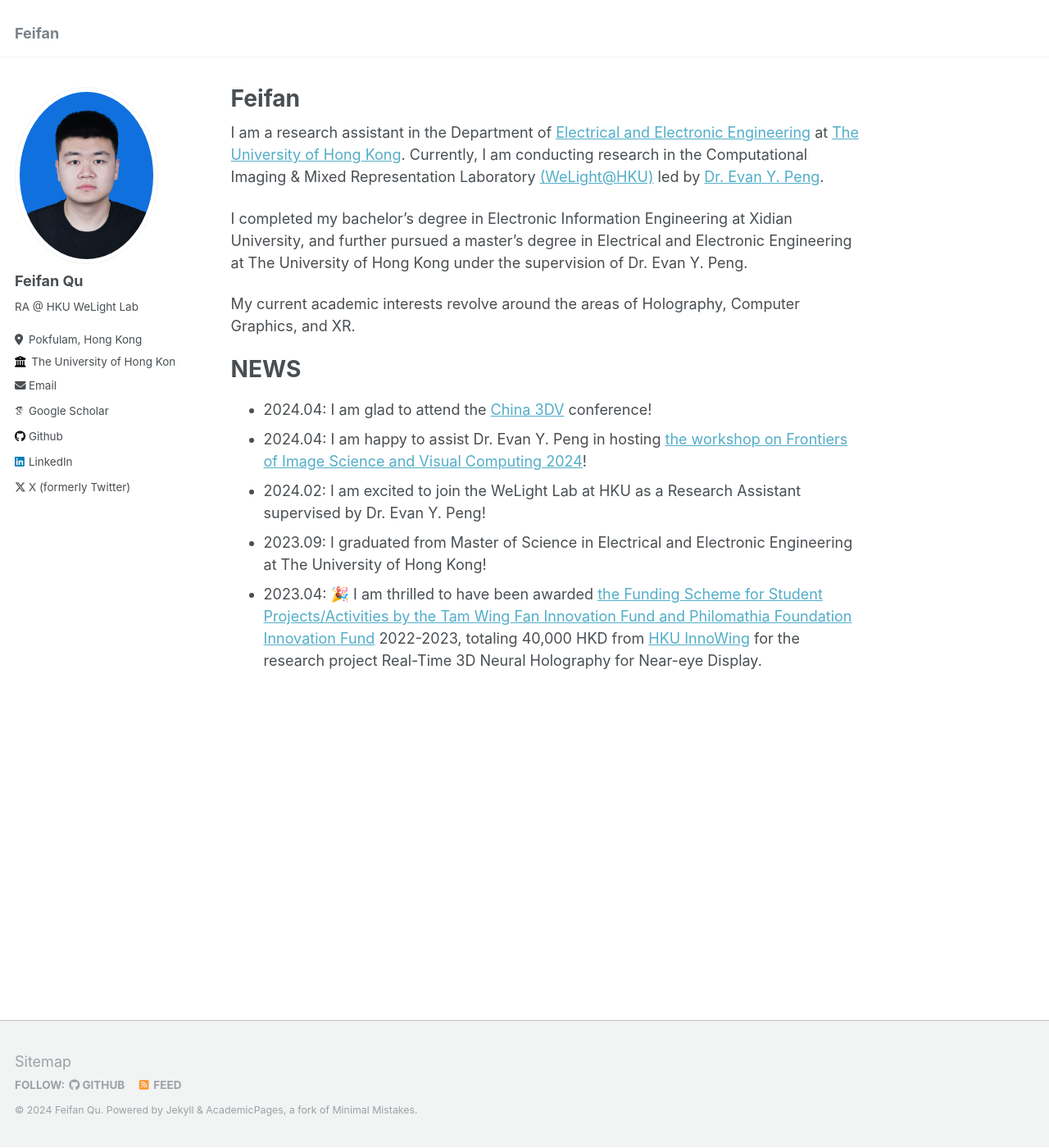
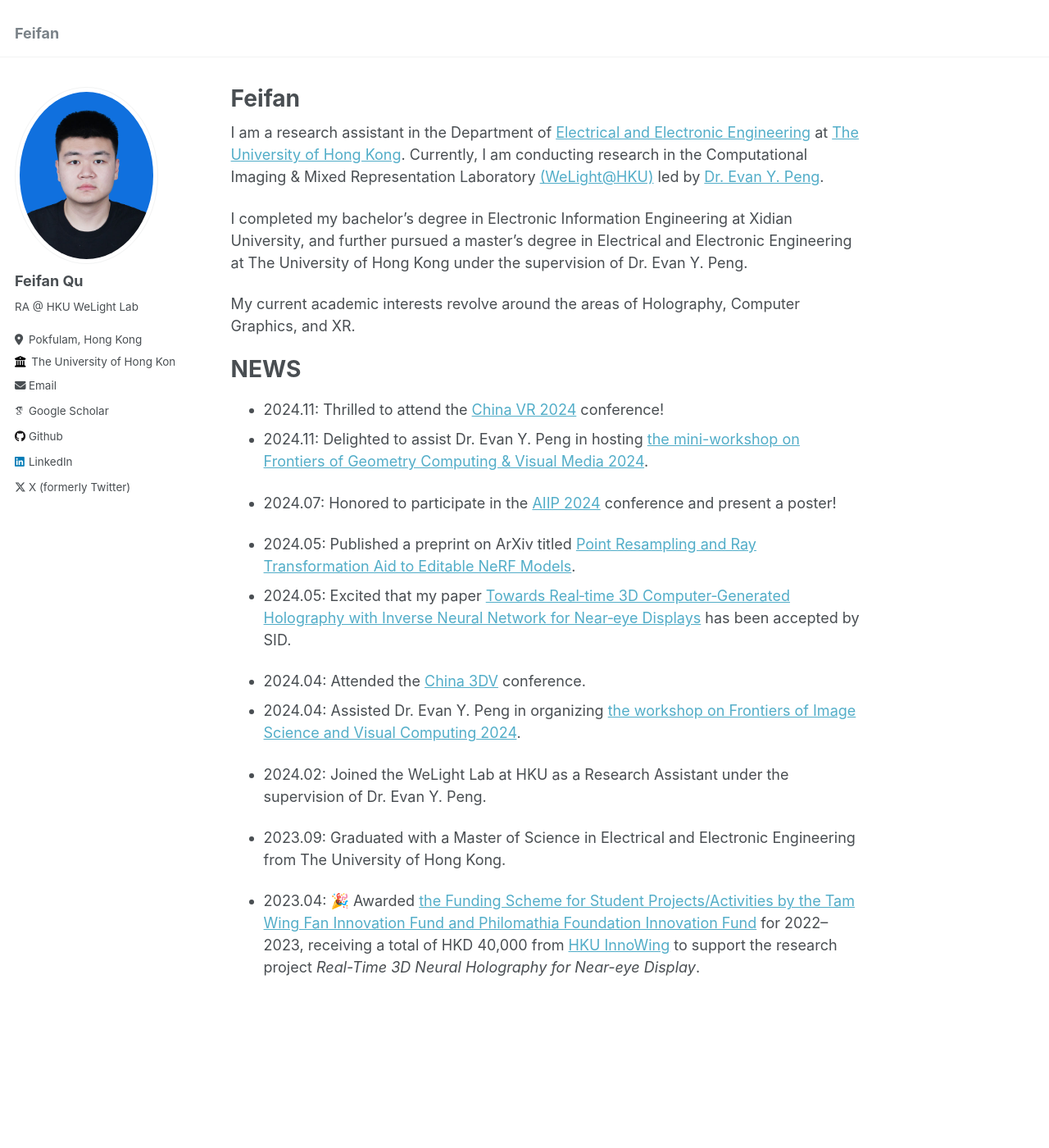
Before and after one commit to QuFeiFan/QuFeiFan.github.io, a Jekyll site: the page built from _pages/about.md, in a window 1280 px wide and 1400 px high. Shown: the whole window at 82% size. Built offline with Jekyll 4.4.1, drawn with Linux system fonts in a browser that asks for light colours; some web fonts are replaced.

Commit message:
Changes to be committed: 	modified:   _pages/about.md

```diff
--- a/_pages/about.md
+++ b/_pages/about.md
@@ -16,8 +16,30 @@ My current academic interests revolve around the areas of Holography, Computer G
 
 NEWS
 ======
+<!-- - 2024.11: I am happy to attending the [China VR 2024](https://chinavr2024.xmu.edu.cn/) conference!
+- 2024.11: I am glad to  assist Dr. Evan Y. Peng in hosting [the mini-workshop on Frontiers of Geometry Computing & Visual Media 2024](https://hku.welight.fun/events/workshop_24Nov/)!
+- 2024.07: I am happy to attend the [AIIP 2024](https://www.opticsjournal.net/cl/aiip2024.html) conference and present a poster!
+- 2024.05: I 在 Arxiv上发布了一篇关于[Point Resampling and Ray Transformation Aid to Editable NeRF Models](https://arxiv.org/abs/2405.07306)的预印本文章.
+- 2024.05: 我 的 [Towards Real‐time 3D Computer‐Generated Holography with Inverse Neural Network for Near‐eye Displays](https://scholar.google.com/citations?view_op=view_citation&hl=zh-CN&user=0QUvtRoAAAAJ&citation_for_view=0QUvtRoAAAAJ:u-x6o8ySG0sC) paper 被 SID 接受，
 - 2024.04: I am glad to attend the [China 3DV](http://www.csig3dv.net/) conference!
 - 2024.04: I am happy to assist Dr. Evan Y. Peng in hosting [the workshop on Frontiers of Image Science and Visual Computing 2024](https://hku.welight.fun/events/)!
 - 2024.02: I am excited to join the WeLight Lab at HKU as a Research Assistant supervised by Dr. Evan Y. Peng!
 - 2023.09: I graduated from Master of Science in Electrical and Electronic Engineering at The University of Hong Kong!
-- 2023.04:  🎉 I am thrilled to have been awarded [the Funding Scheme for Student Projects/Activities by the Tam Wing Fan Innovation Fund and Philomathia Foundation Innovation Fund](https://innoacademy.engg.hku.hk/funding-scheme/#:~:text=The%20Funding%20Scheme%20for%20student,engineering%20problems%20in%20the%20world.) 2022-2023, totaling 40,000 HKD from [HKU InnoWing](https://innowings.engg.hku.hk/) for the research project Real-Time 3D Neural Holography for Near-eye Display.
+- 2023.04:  🎉 I am thrilled to have been awarded [the Funding Scheme for Student Projects/Activities by the Tam Wing Fan Innovation Fund and Philomathia Foundation Innovation Fund](https://innoacademy.engg.hku.hk/funding-scheme/#:~:text=The%20Funding%20Scheme%20for%20student,engineering%20problems%20in%20the%20world.) 2022-2023, totaling 40,000 HKD from [HKU InnoWing](https://innowings.engg.hku.hk/) for the research project Real-Time 3D Neural Holography for Near-eye Display. -->
+
+- 2024.11: Thrilled to attend the [China VR 2024](https://chinavr2024.xmu.edu.cn/) conference!
+- 2024.11: Delighted to assist Dr. Evan Y. Peng in hosting [the mini-workshop on Frontiers of Geometry Computing & Visual Media 2024](https://hku.welight.fun/events/workshop_24Nov/).
+
+- 2024.07: Honored to participate in the [AIIP 2024](https://www.opticsjournal.net/cl/aiip2024.html) conference and present a poster!
+
+- 2024.05: Published a preprint on ArXiv titled [Point Resampling and Ray Transformation Aid to Editable NeRF Models](https://arxiv.org/abs/2405.07306).
+- 2024.05: Excited that my paper [Towards Real‐time 3D Computer‐Generated Holography with Inverse Neural Network for Near‐eye Displays](https://scholar.google.com/citations?view_op=view_citation&hl=zh-CN&user=0QUvtRoAAAAJ&citation_for_view=0QUvtRoAAAAJ:u-x6o8ySG0sC) has been accepted by SID.
+
+- 2024.04: Attended the [China 3DV](http://www.csig3dv.net/) conference.
+- 2024.04: Assisted Dr. Evan Y. Peng in organizing [the workshop on Frontiers of Image Science and Visual Computing 2024](https://hku.welight.fun/events/).
+
+- 2024.02: Joined the WeLight Lab at HKU as a Research Assistant under the supervision of Dr. Evan Y. Peng.
+
+- 2023.09: Graduated with a Master of Science in Electrical and Electronic Engineering from The University of Hong Kong.
+
+- 2023.04: 🎉 Awarded [the Funding Scheme for Student Projects/Activities by the Tam Wing Fan Innovation Fund and Philomathia Foundation Innovation Fund](https://innoacademy.engg.hku.hk/funding-scheme/#:~:text=The%20Funding%20Scheme%20for%20student,engineering%20problems%20in%20the%20world.) for 2022–2023, receiving a total of HKD 40,000 from [HKU InnoWing](https://innowings.engg.hku.hk/) to support the research project *Real-Time 3D Neural Holography for Near-eye Display*.
```
